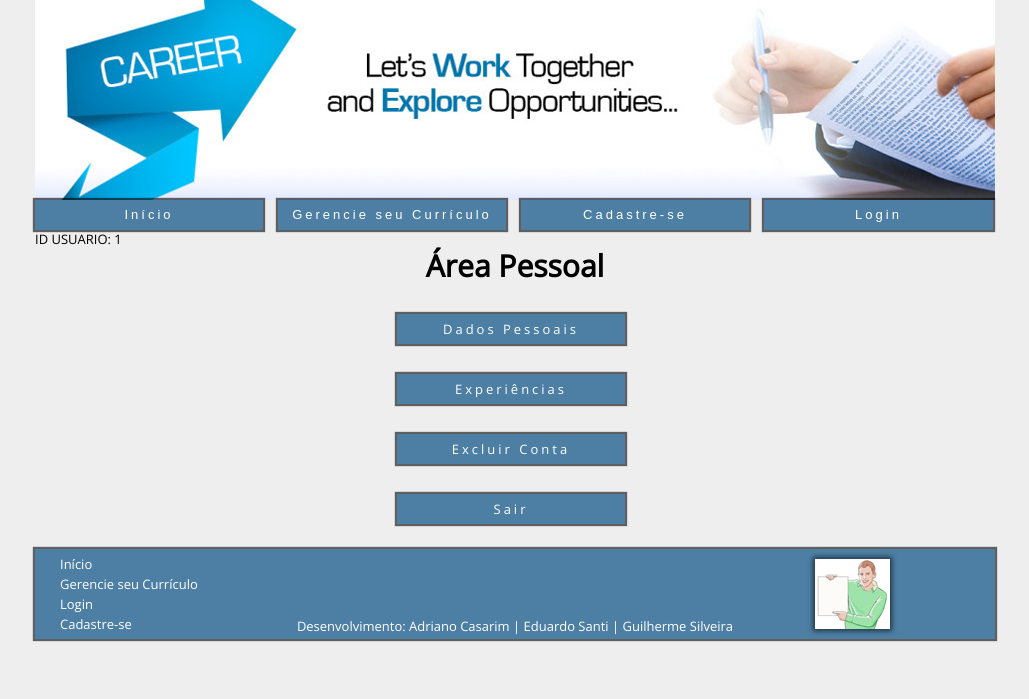
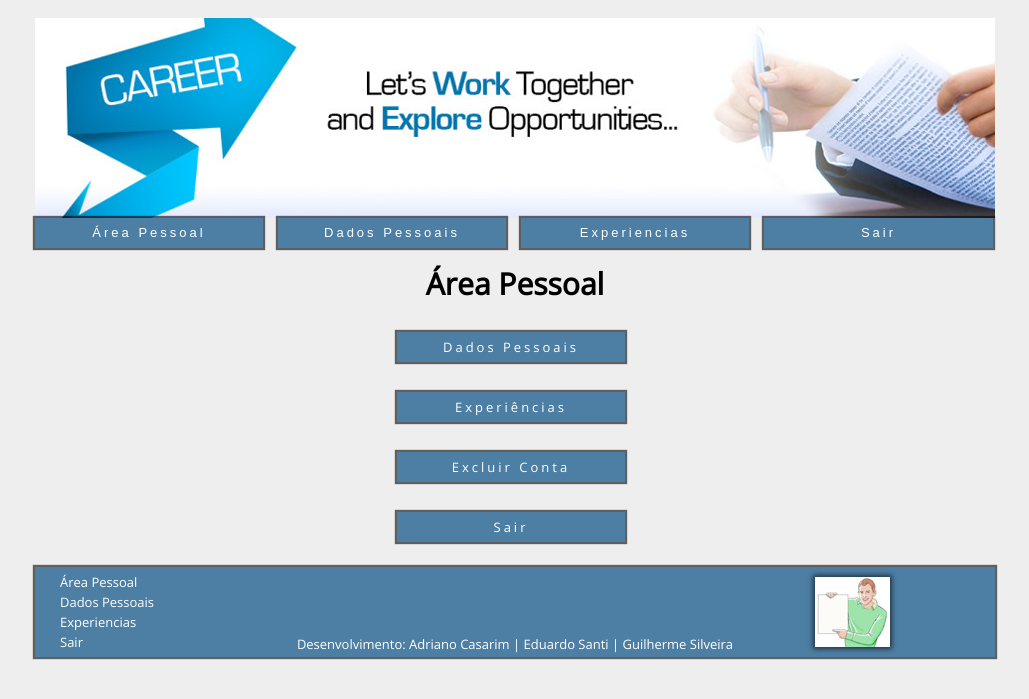
Before and after one commit to santieduardo/CV-System, a PHP site: page /main.php in a window 1280 px wide. Shown: the top 699 px of the page, without its empty margins (125-1154 px from the left). Run offline with PHP 8.4, Linux system fonts and the light colour scheme; the visitor is signed in with stand-in values (Sample User, id 1); some libraries are stand-ins or nearby versions.

```diff
--- a/classes/usuarioDAO.php
+++ b/classes/usuarioDAO.php
@@ -164,8 +164,12 @@
 						$stm = $this->conexao->prepare("DELETE FROM usuarios WHERE id = ?");
 						$stm->bindValue(1, $usuario->id);
 						$stm->execute();
+
+						echo "<div class='area-pessoal'><h1 class='aviso-default'>Sua conta foi deletada com sucesso</h1></div>";
+						header("refresh:3; url=index.php");
+
 					}else{
-						echo "Senha Incorreta";
+						echo "<div class='area-pessoal'><h1 class='aviso-default'>Senha Incorreta</h1></div>";
 						header("refresh:3; url=deletarconta.php");
 					}
 				}
--- a/deletar.php
+++ b/deletar.php
@@ -12,8 +12,8 @@
 	$acoes = new UsuarioDAO();
 	$dados = $acoes->deletarConta($user);
 
-	echo "<div class='area-pessoal'><h1 class='aviso-default'>Sua conta foi deletada com sucesso</h1></div>";
-	header("refresh:3; url=index.php");
+
+
 
 ?>
 <?php include "footer.php"; ?>
--- a/footer.php
+++ b/footer.php
@@ -1,10 +1,22 @@
 	<footer>
 		<div class="navigation">
 			<ul>
-				<li><a href="index.php">Início</a></li>
-				<li><a href="main.php">Gerencie seu Currículo</a></li>
-				<li><a href="login.php">Login</a></li>
-				<li><a href="formcadastro.php">Cadastre-se</a></li>
+
+				<?php if(!isset($_SESSION["id"])){
+					echo "<li><a href='index.php'>Início</a></li>
+					<li><a href='main.php'>Gerencie seu Currículo</a></li>
+					<li><a href='formcadastro.php'>Cadastre-se</a></li>
+					<li><a href='login.php' class='last'>Login</a></li>";
+				}
+				else {
+
+					echo "<li><a href='main.php'>Área Pessoal</a></li>
+					<li><a href='formdadospessoais.php'>Dados Pessoais</a></li>
+					<li><a href='forminserirexperiencia.php'>Experiencias</a></li>
+					<li><a href='logout.php' class='last'>Sair</a></li>";
+
+				}
+				?>
 			</ul>
 		</div>
 		<div class="dev">
--- a/header.php
+++ b/header.php
@@ -16,16 +16,29 @@
     <!-- load jQuery and the plugin -->
     <script src="http://code.jquery.com/jquery-1.7.1.min.js"></script>
     <script src="js/bjqs-1.3.min.js"></script>
+
 </head>
 <body>
 	<header>
 		<div class="logo"></div>
 		<nav>
+
 			<ul>
-				<li><a href="index.php">Início</a></li>
-				<li><a href="main.php">Gerencie seu Currículo</a></li>
-				<li><a href="formcadastro.php">Cadastre-se</a></li>
-				<li><a href="login.php" class="last">Login</a></li>
+				<?php if(!isset($_SESSION["id"])){
+					echo "<li><a href='index.php'>Início</a></li>
+					<li><a href='main.php'>Gerencie seu Currículo</a></li>
+					<li><a href='formcadastro.php'>Cadastre-se</a></li>
+					<li><a href='login.php' class='last'>Login</a></li>";
+				}
+				else {
+
+					echo "<li><a href='main.php'>Área Pessoal</a></li>
+					<li><a href='formdadospessoais.php'>Dados Pessoais</a></li>
+					<li><a href='forminserirexperiencia.php'>Experiencias</a></li>
+					<li><a href='logout.php' class='last'>Sair</a></li>";
+
+				}
+				?>
 			</ul>
 		</nav>
 	</header>
--- a/main.php
+++ b/main.php
@@ -1,12 +1,14 @@
 <?php
 	require "validacao.php";
+	include "classes/usuario.php";
+	include "classes/usuarioDados.php";
+	include "classes/usuarioDAO.php";
 	include "header.php";
 ?>
-<?php
-	echo "ID USUARIO: ".$_SESSION["idusuario"];
-?>
+
 
 <div class="area-pessoal">
+	<br/>
 	<h1>Área Pessoal</h1>
 	<ul>
 		<li><a href="formdadospessoais.php">Dados Pessoais</a></li>
```
